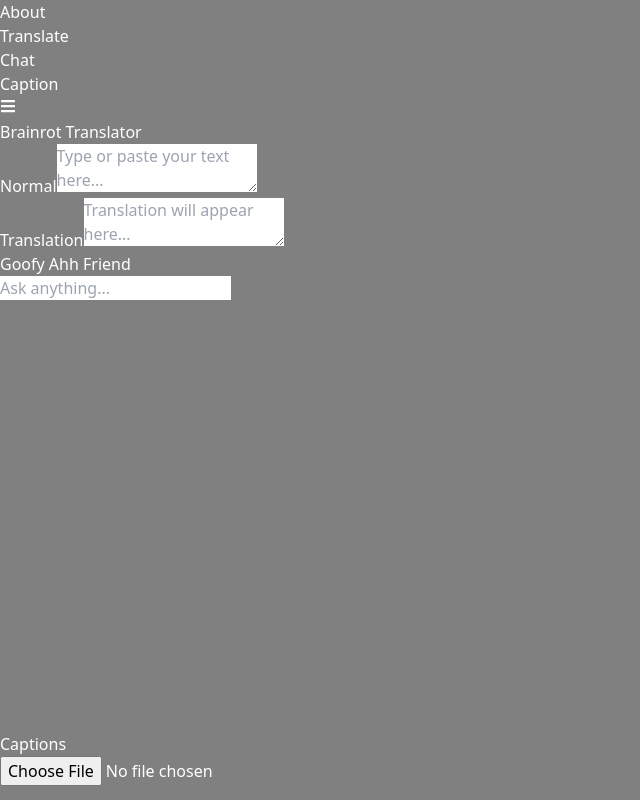
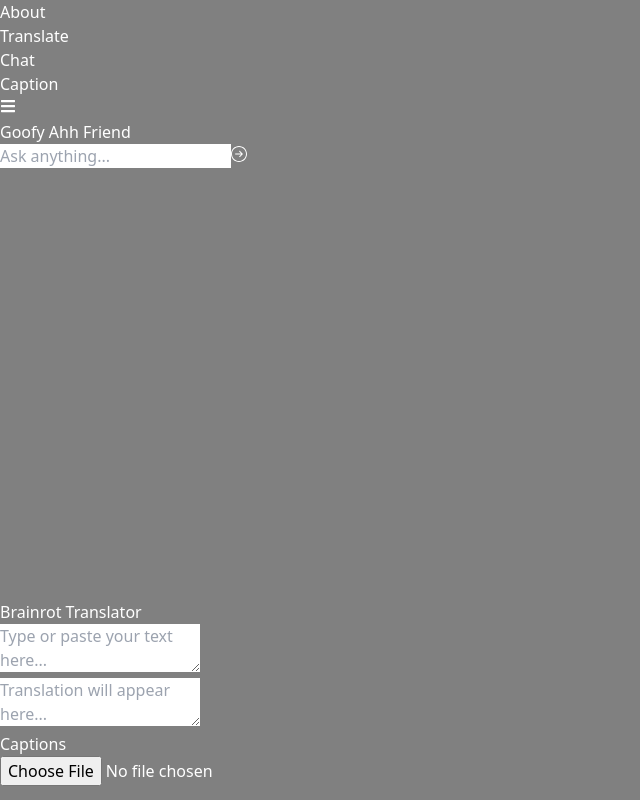
Before and after one commit to maheen453/spurhacks, a React (Vite) app in the folder frontend/: page /#caption in a window 1280 px wide. Before the commit this address led to /#chat. Shown: the top 800 px of the page, without its empty margins (0-640 px from the left). Built offline with nearby package versions, Linux system fonts and the light colour scheme.

Commit message:
make it look nicer

```diff
--- a/frontend/src/App.jsx
+++ b/frontend/src/App.jsx
@@ -11,8 +11,8 @@ const App = () => {
     <div className="relative h-full overflow-y-auto antialiased">
       <div className="relative z-10 flex flex-col items-center p-4 space-y-8 container mx-auto">
         <Navbar/>
+        <Chatbot/>
         <BrainrotTranslator/>
-        <Chatbot/>
         <Upload/>
       </div>
     </div>
--- a/frontend/src/components/BrainrotTranslator.jsx
+++ b/frontend/src/components/BrainrotTranslator.jsx
@@ -15,20 +15,17 @@ const BrainrotTranslator = () => {
             {/* Logo */}
             <div className="inline-block mb-4">
             </div>
-            <h1 className="text-3xl font-bold text-black">Brainrot Translator</h1>
+            <h1 className="text-3xl font-bold text-gray-800">Brainrot Translator</h1>
         </header>
 
         <main className="w-full max-w-4xl flex flex-col md:flex-row gap-12 ml-64 mr-64">
             {/* Input Area */}
             <div className="flex-1 relative">
-            <label htmlFor="input-text" className="text-gray-400 text-sm font-medium absolute top-3 left-4">
-                Normal
-            </label>
             <textarea
                 id="input-text"
                 value={inputText}
                 onChange={(e) => setInputText(e.target.value)}
-                className="w-full h-64 bg-[#1C1C1E] border border-gray-700 rounded-xl p-4 pt-10 text-white resize-none focus:outline-none focus:ring-2 focus:ring-blue-500 placeholder-gray-500"
+                className="w-full h-64 bg-[#1C1C1E] border border-gray-700 rounded-xl p-4 pt-10 text-white resize-none focus:outline-none focus:ring-2 focus:ring-blue-500"
                 placeholder="Type or paste your text here..."
             />
             <button
@@ -43,9 +40,6 @@ const BrainrotTranslator = () => {
 
             {/* Output Area */}
             <div className="flex-1 relative">
-            <label htmlFor="output-text" className="text-gray-400 text-sm font-medium absolute top-3 left-4">
-                Translation
-            </label>
             <textarea
                 id="output-text"
                 readOnly
--- a/frontend/src/components/Chatbox.jsx
+++ b/frontend/src/components/Chatbox.jsx
@@ -1,4 +1,6 @@
 import { useState, useEffect, useRef } from 'react';
+import { SlArrowRightCircle } from "react-icons/sl";
+
 
 const ChatBox = () => {
   const [inputMessage, setInputMessage] = useState('');
@@ -102,7 +104,7 @@ const ChatBox = () => {
             className="absolute inset-y-0 right-0 flex items-center pr-3"
           >
             <div className="p-2 bg-blue-500 text-white rounded-full hover:bg-blue-600 focus:outline-none focus:ring-2 focus:ring-blue-500 focus:ring-offset-2 disabled:opacity-50 disabled:cursor-not-allowed transition-colors">
-              <svg className="w-6 h-6" fill="none" stroke="currentColor" viewBox="0 0 24 24" xmlns="http://www.w3.org/2000/svg"><path strokeLinecap="round" strokeLinejoin="round" strokeWidth="2" d="M5 12h14m-7-7l7 7-7-7"></path></svg>
+              <SlArrowRightCircle className="w-6 h-6" />
             </div>
           </button>
         </div>
```
